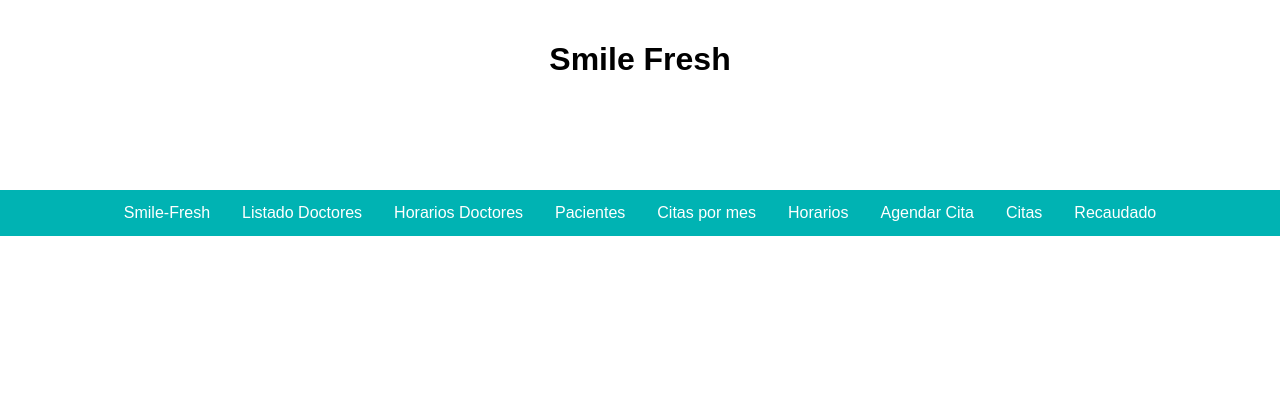
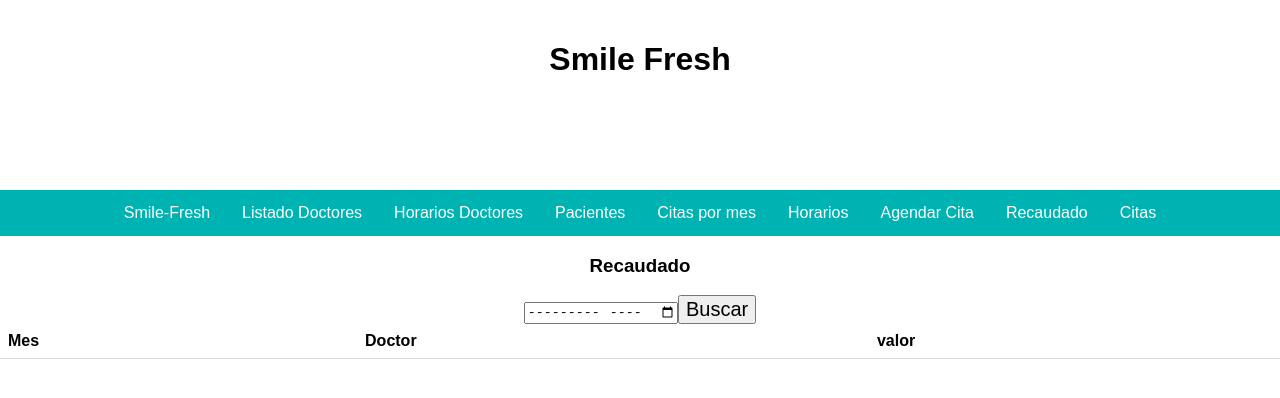
Before and after one commit to MrJulian99/smile-fresh-react, a React (Create React App) app: page /Recaudado in a window 1280 px wide. Shown: the top 398 px of the page. Built offline with nearby package versions, Linux system fonts and the light colour scheme.

Commit message:
Recaudado
las listas de racaudo estan , aunque aun no se listan por que no toman
el componente

```diff
--- a/src/App.js
+++ b/src/App.js
@@ -4,7 +4,7 @@ import Doctores from './Doctores';
 import Horarios from './horarios';
 import Agendar from './Agendar';
 import listaPacientes from './listaPacientes';
-
+import Recaudado from './Recaudado';
 import inicio from './inicio';
 
 import CitasPorMes from './CitasPorMes';
@@ -50,9 +50,10 @@ class App extends Component {
                  <li><a href="#">Horarios</a></li>
 
                  <li><Link to="/agendar">Agendar Cita</Link></li>
+                  <li><Link to="/Recaudado">Recaudado</Link></li>
 
                  <li><a href="#">Citas</a></li>
-                 <li><a href="#">Recaudado</a></li>
+
 
          </ul>
        </div>
@@ -64,6 +65,7 @@ class App extends Component {
       <Route path="/listaPacientes" component={listaPacientes}/>
       <Route path="/CitasPorMes" component={CitasPorMes}/>
       <Route path="/agendar" component={Agendar}/>
+      <Route path="/Recaudado" component={Recaudado}/>
 
    </div>
 
--- a/src/CitasRegistradas.js
+++ b/src/CitasRegistradas.js
@@ -1,16 +1,18 @@
 	export default[
-	{id:25,fecha:"2017-03-02" ,hora:"59:40", doctor:"1", paciente:"pedrito", duracion:"30", valor:"500" ,estado:"Finalizada",title:'Citas'},
-	{id:26,fecha:"2015-03-01" ,hora:"59:40", doctor:"1", paciente:"pedrito", duracion:"30", valor:"500" ,estado:"Finalizada",title:'Citas'},
-	{id:27,fecha:"2014-03-01" ,hora:"59:40", doctor:"1", paciente:"pedrito", duracion:"30", valor:"500" ,estado:"Finalizada",title:'Citas'},
-	{id:28,fecha:"2013-03-01" ,hora:"59:40", doctor:"1", paciente:"pedrito", duracion:"30", valor:"500" ,estado:"Finalizada",title:'Citas'},
-	{id:29,fecha:"2014-04-01" ,hora:"59:40", doctor:"1", paciente:"pedrito", duracion:"30", valor:"500" ,estado:"Finalizada",title:'Citas'},
-	{id:22,fecha:"2014-03-01" ,hora:"59:40", doctor:"1", paciente:"pedrito", duracion:"30", valor:"500" ,estado:"Finalizada",title:'Citas'},
-	{id:21,fecha:"2014-03-09" ,hora:"59:40", doctor:"1", paciente:"pedrito", duracion:"30", valor:"500" ,estado:"Finalizada",title:'Citas'},
-	{id:23,fecha:"2013-03-05" ,hora:"59:40", doctor:"1", paciente:"pedrito", duracion:"30", valor:"500" ,estado:"Finalizada",title:'Citas'},
-	{id:20,fecha:"2017-06-01" ,hora:"59:40", doctor:"1", paciente:"pedrito", duracion:"30", valor:"500" ,estado:"Finalizada",title:'Citas'},
-	{id:36,fecha:"2017-08-01" ,hora:"59:40", doctor:"1", paciente:"pedrito", duracion:"30", valor:"500" ,estado:"Finalizada",title:'Citas'},
-	{id:46,fecha:"2017-03-01" ,hora:"59:40", doctor:"1", paciente:"pedrito", duracion:"30", valor:"500" ,estado:"Finalizada",title:'Citas'},
-	{id:56,fecha:"2013-04-01" ,hora:"59:40", doctor:"1", paciente:"pedrito", duracion:"30", valor:"500" ,estado:"Finalizada",title:'Citas'},
-	{id:16,fecha:"2013-04-12" ,hora:"59:40", doctor:"1", paciente:"pedrito", duracion:"30", valor:"500" ,estado:"Finalizada",title:'Citas'},
-	{id:6,fecha:"2013-05-01" ,hora:"59:40", doctor:"1", paciente:"pedrito", duracion:"30", valor:"500" ,estado:"Finalizada",title:'Citas'},
+
+	{id:26,fecha:"2015-03-01" ,hora:"59:40", doctor:"1", paciente:"pedrito", duracion:"30", valor:"500" ,estado:"Finalizada"},
+	{id:27,fecha:"2014-03-01" ,hora:"59:40", doctor:"1", paciente:"pedrito", duracion:"30", valor:"500" ,estado:"Finalizada"},
+	{id:29,fecha:"2014-04-01" ,hora:"59:40", doctor:"1", paciente:"pedrito", duracion:"30", valor:"500" ,estado:"Finalizada"},
+	{id:22,fecha:"2014-03-01" ,hora:"59:40", doctor:"1", paciente:"pedrito", duracion:"30", valor:"500" ,estado:"Finalizada"},
+	{id:21,fecha:"2014-03-09" ,hora:"59:40", doctor:"1", paciente:"pedrito", duracion:"30", valor:"500" ,estado:"Finalizada"},
+	{id:20,fecha:"2017-06-01" ,hora:"59:40", doctor:"1", paciente:"pedrito", duracion:"30", valor:"500" ,estado:"Finalizada"},
+	{id:36,fecha:"2017-06-02" ,hora:"59:40", doctor:"1", paciente:"pedrito", duracion:"30", valor:"500" ,estado:"Finalizada"},
+	{id:46,fecha:"2017-03-01" ,hora:"59:40", doctor:"1", paciente:"pedrito", duracion:"30", valor:"500" ,estado:"Finalizada"},
+	{id:25,fecha:"2017-06-28" ,hora:"59:40", doctor:"2", paciente:"pedrito", duracion:"30", valor:"500" ,estado:"Finalizada"},
+	{id:20,fecha:"2017-06-01" ,hora:"59:40", doctor:"1", paciente:"pedrito", duracion:"30", valor:"500" ,estado:"Abierta"},
+	{id:56,fecha:"2013-04-01" ,hora:"59:40", doctor:"1", paciente:"pedrito", duracion:"30", valor:"500" ,estado:"Finalizada"},
+	{id:16,fecha:"2013-04-12" ,hora:"59:40", doctor:"1", paciente:"pedrito", duracion:"30", valor:"500" ,estado:"Finalizada"},
+	{id:6, fecha:"2013-05-01" ,hora:"59:40", doctor:"1", paciente:"pedrito", duracion:"30", valor:"500" ,estado:"Finalizada"},
+	{id:23,fecha:"2013-03-05" ,hora:"59:40", doctor:"1", paciente:"pedrito", duracion:"30", valor:"500" ,estado:"Finalizada"},
+	{id:28,fecha:"2013-03-01" ,hora:"59:40", doctor:"1", paciente:"pedrito", duracion:"30", valor:"500" ,estado:"Finalizada"},
 	]
--- /dev/null
+++ b/src/Recaudado.js
@@ -0,0 +1,142 @@
+import React, { Component } from 'react'
+import CitasRegistradas from'./CitasRegistradas'
+import RecaudoIndividual from './RecaudoIndividual'
+
+export default class Recaudado extends Component{
+
+
+	render(){
+		let listaRecaudos =[];
+		let listaProps=[];
+		let ListaFecha=[];
+		let final = null;
+		let final2 = null;
+		let x;
+		let fecha=[];
+		let doctores="s";
+		let aux=0;///mirar si algo
+		let fecha1=[];
+		let valor=0;
+
+
+		function buscar() {
+
+
+    	 if(fecha !== null ){
+    	 	x = document.getElementById("myMonth").value;
+    	 	fecha=x.split("-");
+    	 }
+    	 	CitasRegistradas.forEach((cita)=>{
+
+		 		if (cita.id !== final){
+		 			if(cita.estado=="Finalizada"){
+		 			fecha1=cita.fecha.split("-")
+		 			if(fecha1[1]==fecha[1] && fecha1[0]==fecha[0]  ){
+		 				ListaFecha.push(cita);
+		 			}
+		 			}
+		 		}
+		 		final=cita.id;
+
+
+
+		 	})
+
+
+		 	ListaFecha.forEach((doctor)=>{
+		 		valor=0;
+		 		ListaFecha.forEach((doctor2)=>{
+		 			/*console.log("doctor");
+		 			console.log(doctor.doctor);
+		 			console.log("doctor2");
+		 			console.log(doctor2.doctor);*/
+		 			if (doctor.doctor==doctor2.doctor && doctores.indexOf(doctor.doctor)<0){
+		 			//console.log("ENTRO");
+		 			valor=valor +parseInt(doctor2.valor)
+
+
+		 			}
+
+
+		 		})
+
+		 				if(doctores.indexOf(doctor.doctor)<0){
+		 					//console.log(doctor.doctor);
+		 				listaRecaudos.push({idDoctor:doctor.doctor,valor:valor,mes:fecha[1]})
+		 				doctores=doctores+doctor.doctor;
+		 			}
+
+		 	})
+		 	//console.log(ListaFecha);
+		 	//console.log(listaRecaudos);
+
+    	 		listaRecaudos.forEach((recaudo)=>{
+
+    	 			//console.log(recaudo.idDoctor);
+		 		if (recaudo.idDoctor !== final2){
+		 			//console.log(recaudo.mes);
+
+		 			//console.log(recaudo.idDoctor);
+		 			//console.log(recaudo.valor);
+		 			//console.log("llego");
+		 			/*listaProps.push(
+		 			<tr><td>{recaudo.mes}</td>
+					<td>{recaudo.doctor} </td>
+					<td>{recaudo.valor}</td></tr>
+					)*/
+		 			listaProps.push(<RecaudoIndividual recaudado={recaudo} key={recaudo.idDoctor} />);
+		 			console.log("lista prop");
+		 			console.log(listaProps);
+		 		}
+		 		final2=recaudo.id;
+
+
+
+		 	})
+
+
+
+    }
+
+
+		 	////hilo:no entra en la lista apra llenar con el componente intentar meterlo en la funcion no se sabe por que no da
+		 	// se puede intentar console.log datos habe rque pasa
+
+
+
+
+
+
+		return(
+
+
+      <center>
+
+
+				<div>
+        <h3>Recaudado</h3>
+
+
+        	<div>
+           	<input type="month" id="myMonth" />
+       		<button type="button" name="button" onClick={buscar}>Buscar</button>
+           </div>
+
+
+				<table className= "table1">
+					<thead>
+						<tr>
+							<th>Mes</th>
+							<th>Doctor</th>
+							<th>valor</th>
+						</tr>
+					</thead>
+					<tbody>
+						{listaProps}
+					</tbody>
+				</table>
+				</div>
+			 </center>
+			);
+	}
+}
--- /dev/null
+++ b/src/RecaudoIndividual.js
@@ -0,0 +1,32 @@
+import React, { Component } from 'react'
+
+export default class RecaudoIndividual extends Component{
+
+	render(){
+		let doctores=[];
+		let Lista=[];
+		console.log("entro al RecaudoIndividual");
+		console.log("entro al RecaudoIndividual");
+		console.log("entro al RecaudoIndividual");
+		console.log("entro al RecaudoIndividual");
+		console.log("entro al RecaudoIndividual");
+		console.log("entro al RecaudoIndividual");
+		console.log("entro al RecaudoIndividual");
+		console.log("entro al RecaudoIndividual");
+
+		console.log(this.props.recaudo);
+
+
+
+
+		return(
+			<tr>
+				<p>ps</p>
+				<td>{this.props.recaudado.mes} </td>
+				<td>{this.props.recaudado.idDoctor} </td>
+				<td>{this.props.recaudado.valor} </td>
+
+			</tr>
+			);
+	}
+}
```
